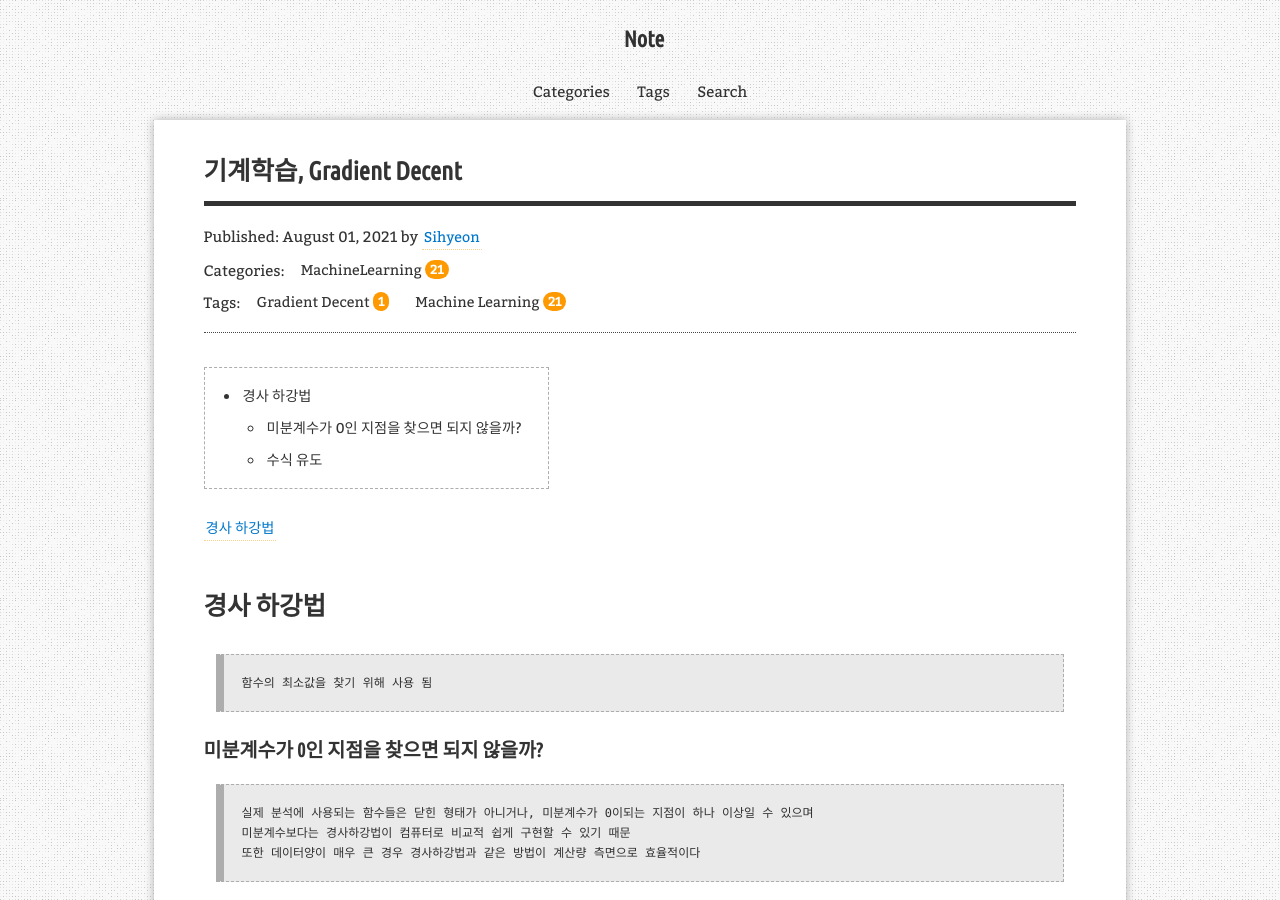
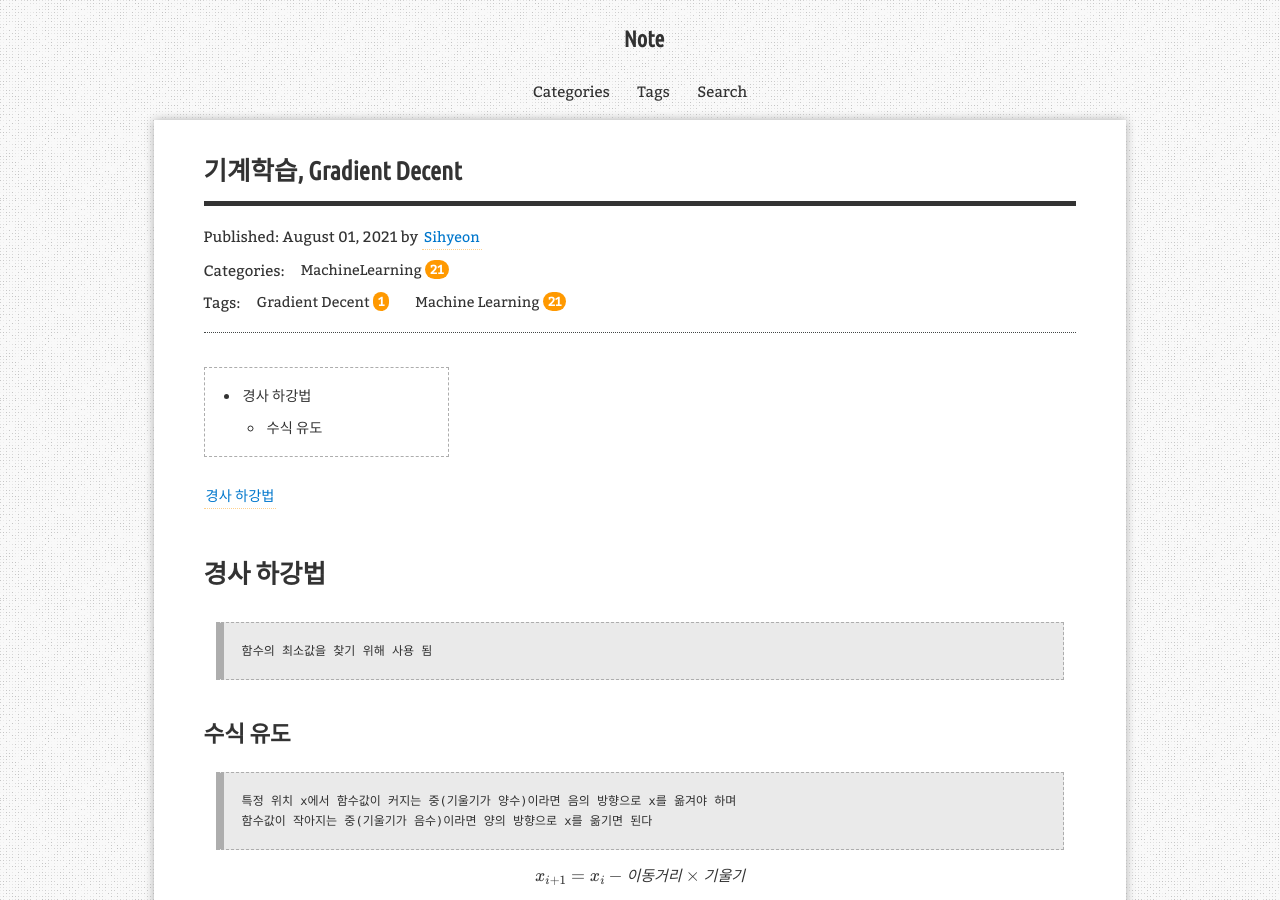
Before and after one commit to aristohyun/aristohyun.github.io, a Jekyll site: the page built from _posts/2021-08-01-Gradient-Decent.md, in a window 1280 px wide and 900 px high. Built offline with Jekyll 4.4.1, drawn with Linux system fonts in a browser that asks for light colours; formulas are drawn with MathJax 3; comment, search, counter and statistics services are not loaded.

Commit message:
Update 2021-08-01-Gradient-Decent.md

```diff
--- a/_posts/2021-08-01-Gradient-Decent.md
+++ b/_posts/2021-08-01-Gradient-Decent.md
@@ -20,12 +20,6 @@ redirect_from:
 
 > 함수의 최소값을 찾기 위해 사용 됨
 
-
-### 미분계수가 0인 지점을 찾으면 되지 않을까?
-
-> 실제 분석에 사용되는 함수들은 닫힌 형태가 아니거나, 미분계수가 0이되는 지점이 하나 이상일 수 있으며
-> 미분계수보다는 경사하강법이 컴퓨터로 비교적 쉽게 구현할 수 있기 때문
-> 또한 데이터양이 매우 큰 경우 경사하강법과 같은 방법이 계산량 측면으로 효율적이다
 
 ## 수식 유도
 
```
